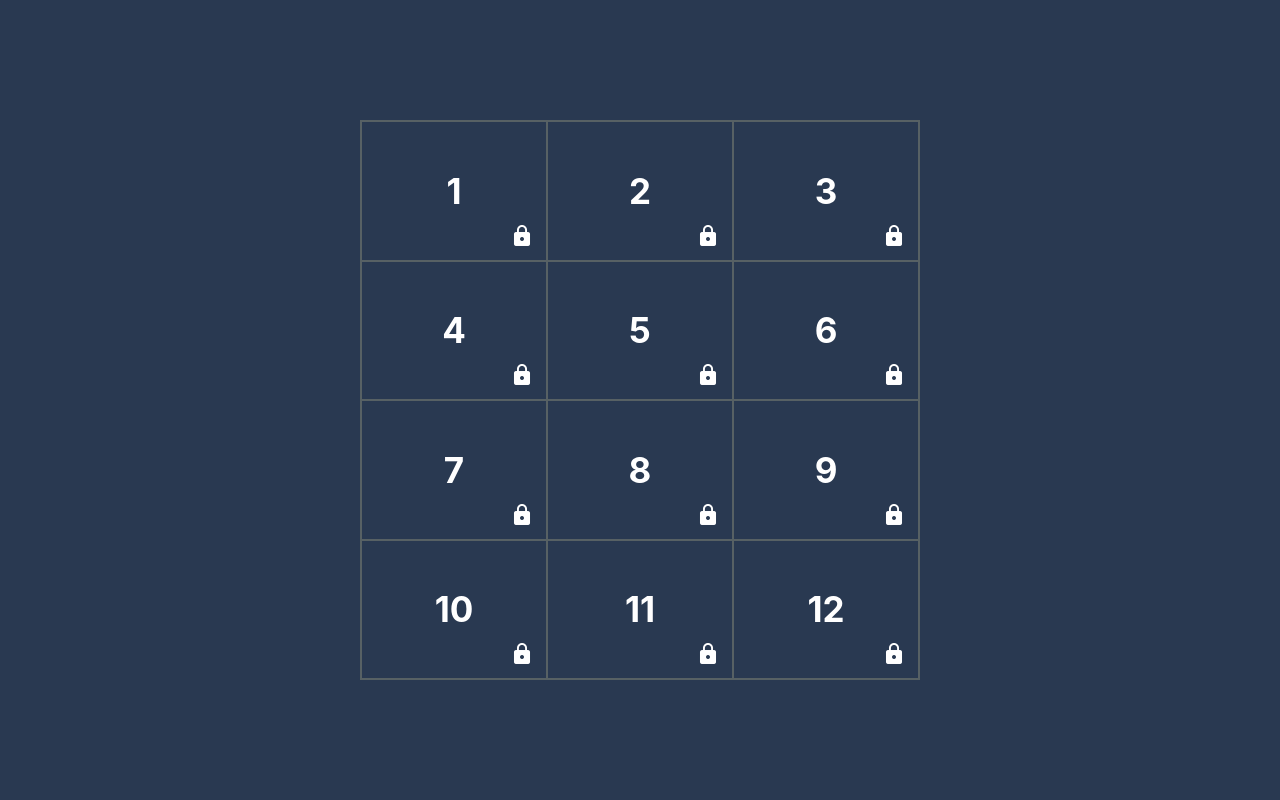
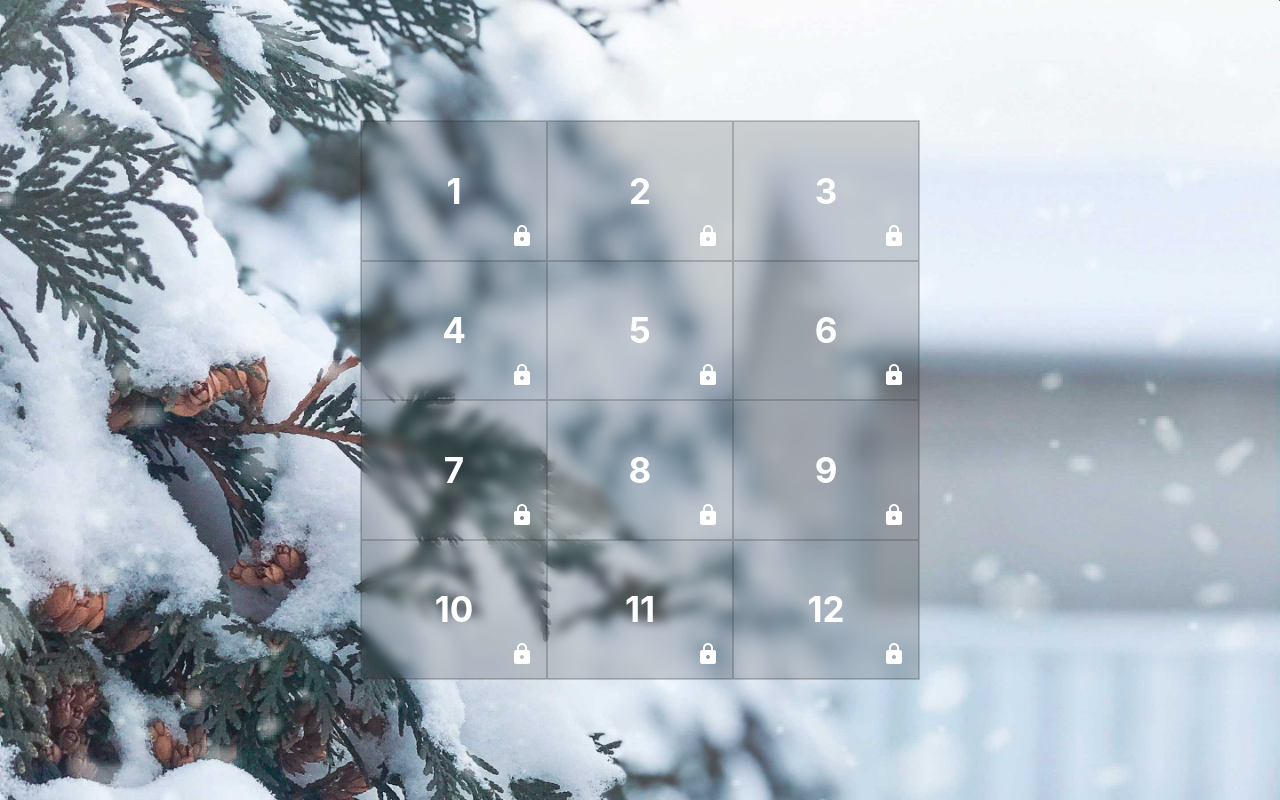
Before and after one commit to DIS-SIN/9-Days-of-Working-Remotely, a React (Create React App) app: page / in a window 1280 px wide. Built offline with nearby package versions, Linux system fonts and the light colour scheme.

Commit message:
New background

```diff
--- a/src/App.css
+++ b/src/App.css
@@ -3,6 +3,8 @@
     display: flex;
     flex-direction: column;
     justify-content: center;
+    background: url("./images/bg.jpg");
+    background-size: cover;
     background-color: #293951;
 }
 
@@ -69,7 +71,7 @@
     flex-wrap: wrap;
     height: 70vh;
     width: 70vh;
-    border: solid #eae19f3d 1px;
+    border: solid #31302a3d 1px;
     max-width: 100%;
     box-sizing: border-box;
 }
@@ -77,7 +79,7 @@
 .flap {
     width: 25%;
     flex-grow: 1;
-    border: solid #eae19f3d 1px;
+    border: solid #31302a3d 1px;
     display: flex;
     justify-content: center;
     align-items: center;
@@ -85,8 +87,11 @@
     font-weight: bold;
     font-size: 35px;
     position: relative;
+    -webkit-user-select: none;
     user-select: none;
     cursor: pointer;
+    background-color: #0000002b;
+    backdrop-filter: blur(6px);
 }
 
 .lock {
```
Also changed, not shown: src/images/bg.jpg (added).
